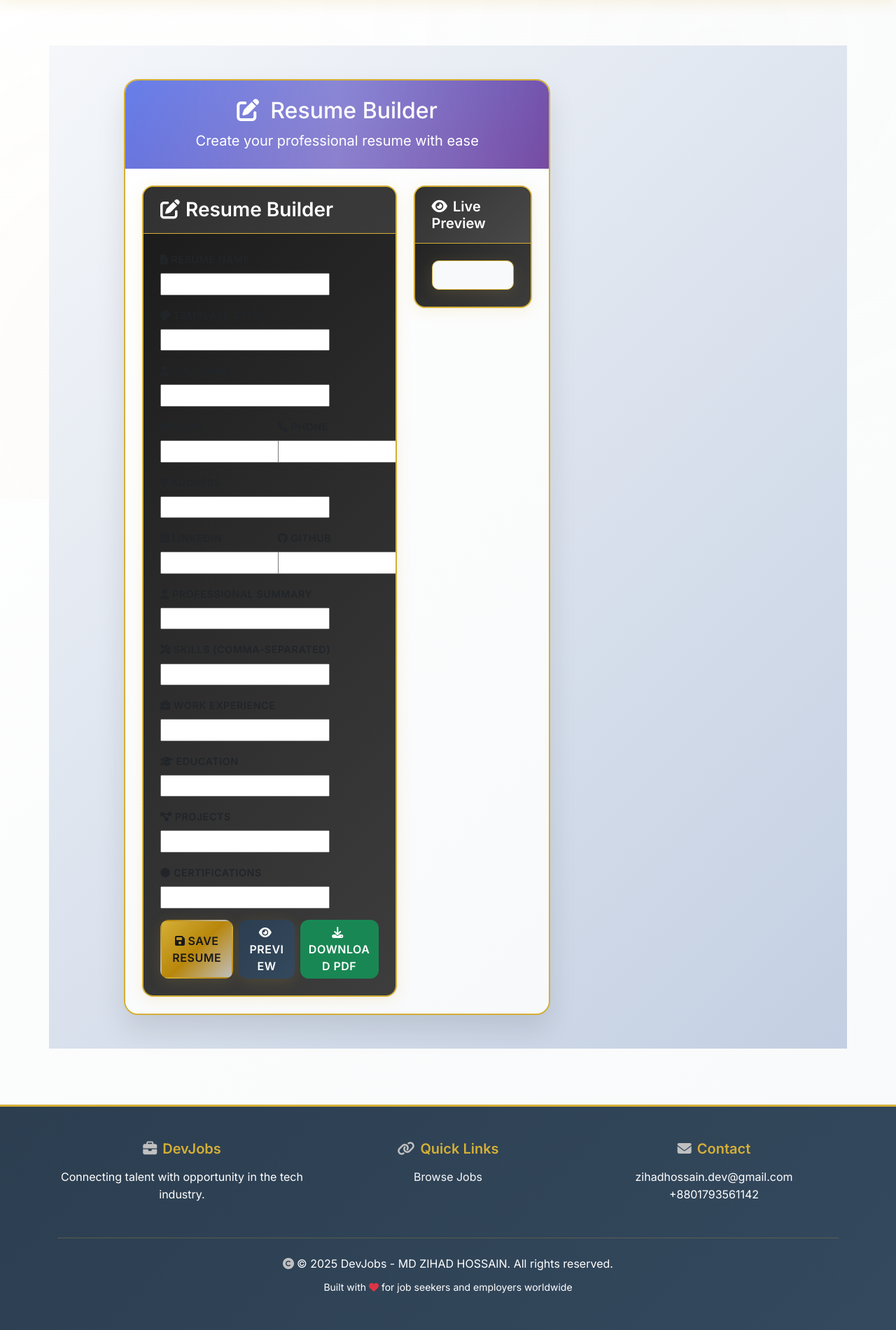
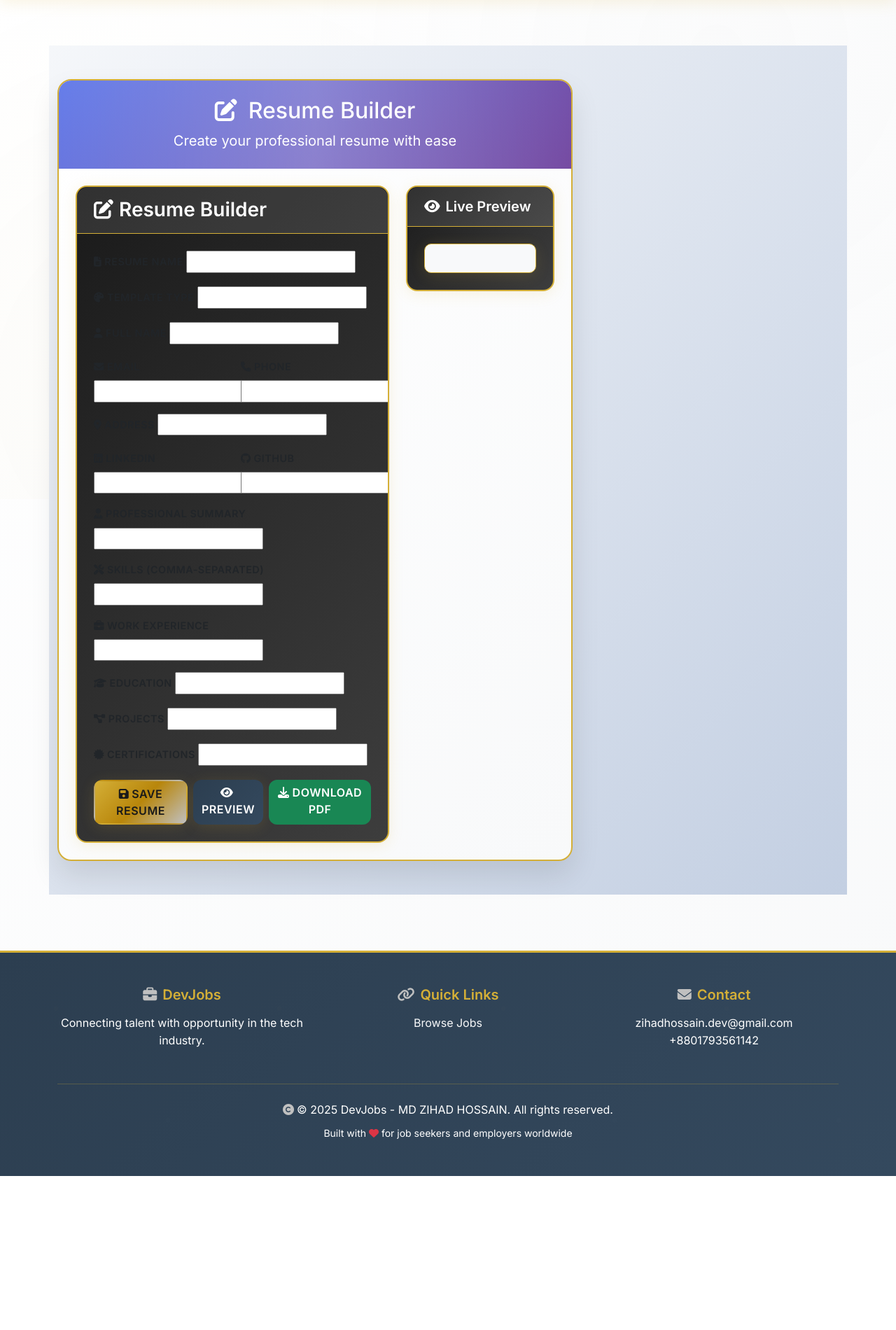
Before and after one commit to mdzihad42/job_portal_resume_builder, a Django app: template job_resume/templates/resume_builder.html in a window 1280 px wide. Shown: the part 87-1987 px from the top of the page at 70% size. After the commit the page ends 1767 px from the top, so only its background shows below. Run offline with Django 5.2, Linux system fonts and the light colour scheme; the template is opened without the code that fills it: most values are stand-ins (such as "Sample title", 1, 10 or a date in 2020); form fields are guessed from the names that the template uses.

Commit message:
Increase width of resume builder page

```diff
--- a/job_resume/templates/resume_builder.html
+++ b/job_resume/templates/resume_builder.html
@@ -301,7 +301,7 @@
 
 <div class="container-fluid py-5" style="background: linear-gradient(135deg, #f5f7fa 0%, #c3cfe2 100%); min-height: 100vh;">
     <div class="row justify-content-center">
-        <div class="col-lg-10">
+        <div class="col-lg-12">
             <div class="row">
                 <div class="col-md-8">
                     <div class="premium-card">
```
